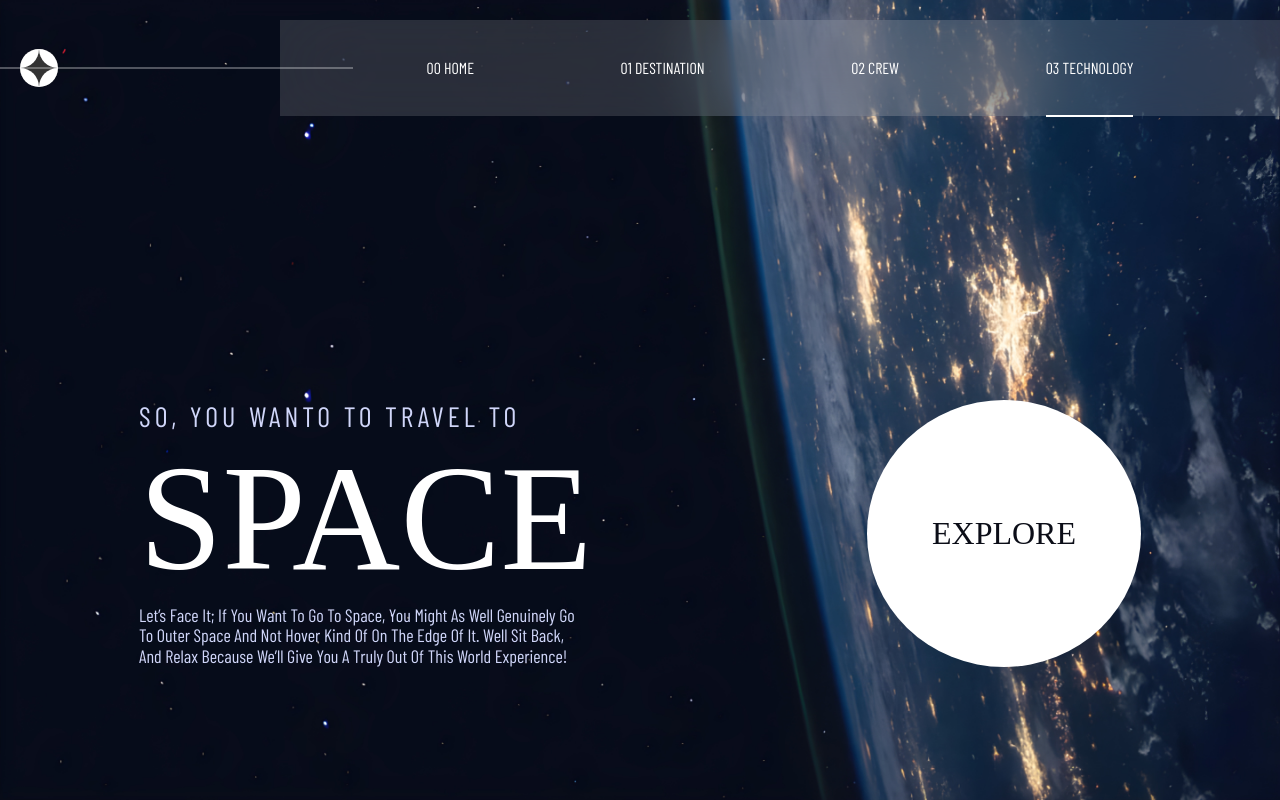
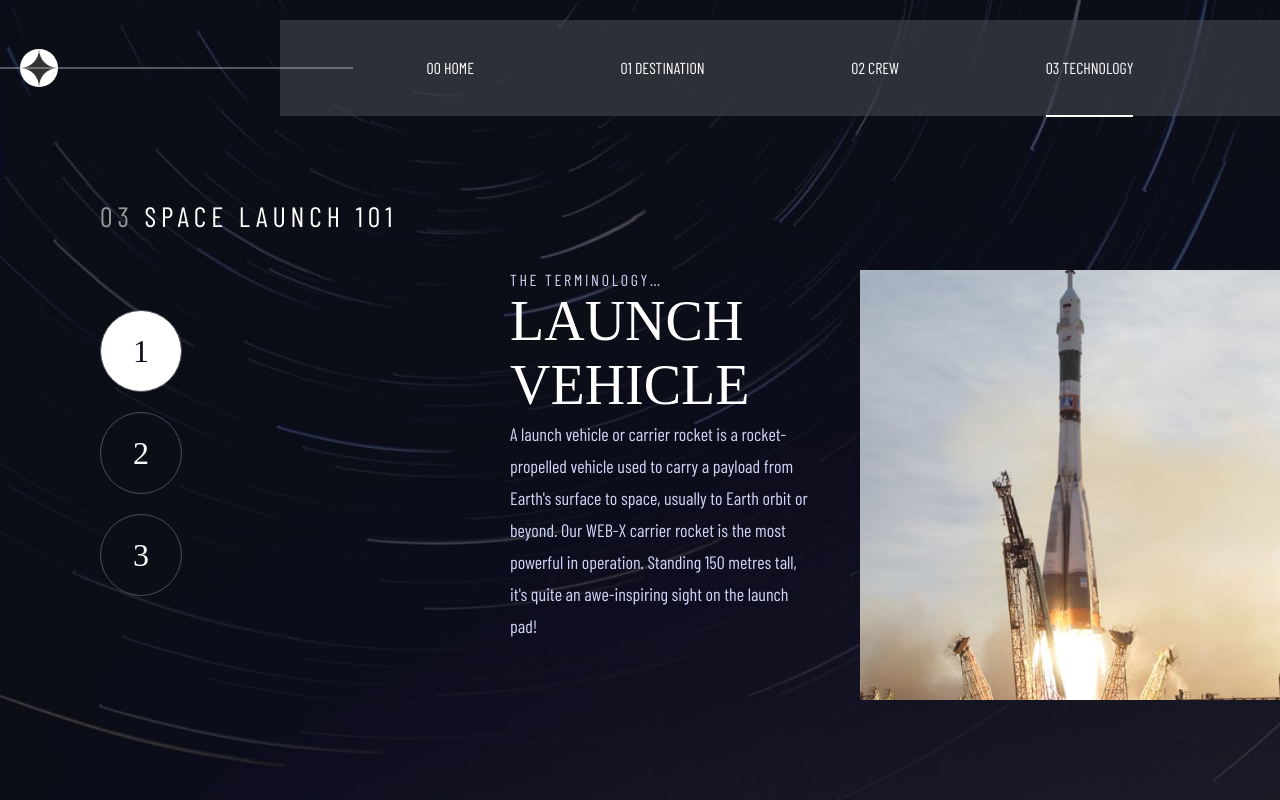
Before and after one commit to Fernando-uif/space-tourism, a React (Vite) app: page /technology/launch in a window 1280 px wide. Built offline with nearby package versions, Linux system fonts and the light colour scheme; a web font is replaced by a local one.

Commit message:
Add the technology page

```diff
--- a/src/routes/AppRouter.jsx
+++ b/src/routes/AppRouter.jsx
@@ -10,12 +10,12 @@ import {
   MoonPage,
   TitanPage,
 } from "../destination/pages/index";
+import { CrewOne, CrewTwo, CrewThree, CrewFour } from "../crew/pages/index";
 import {
-  CrewOne,
-  CrewTwo,
-  CrewThree,
-  CrewFour
-} from "../crew/pages/index";
+  LaunchPage,
+  SpaceCapsulePage,
+  SpaceportPage,
+} from "../technology/page/index";
 
 export const AppRouter = () => {
   return (
@@ -35,7 +35,11 @@ export const AppRouter = () => {
           <Route path={"titan"} element={<TitanPage />} />
           <Route path={"europa"} element={<EuropaPage />} />
         </Route>
-        <Route path={"technology"} element={<TechnologyPage />} />
+        <Route path={"technology"} element={<TechnologyPage />}>
+          <Route path={"launch"} element={<LaunchPage />} />
+          <Route path={"capsule"} element={<SpaceCapsulePage />} />
+          <Route path={"port"} element={<SpaceportPage />} />
+        </Route>
       </Routes>
     </>
   );
--- a/src/sass/abstract/variables.scss
+++ b/src/sass/abstract/variables.scss
@@ -1,13 +1,15 @@
 // Colors
 $white: #fff;
+
 $whiteCircle: #979797;
-
 // Letter colors
 $letter-color: #d0d6f9;
 $circleLetter:#0B0D17;
 // Logo colors
 $firstLogoColor: #0b0d17;
 
+$secondLogoColor: #4c4e56;
+
 // Fonts
 $mainFont: "Barlow Condensed", sans-serif;
 $secondaryFont: "Bellefair", serif;
--- /dev/null
+++ b/src/sass/layout/navTechnology.scss
@@ -0,0 +1,35 @@
+@import "../abstract/variables.scss";
+
+.NavTechnology {
+  align-items: center;
+  color: $white;
+  display: flex;
+  flex-direction: column;
+  gap: 2rem;
+  justify-content: center;
+  left: 10rem;
+  position: absolute;
+  top: 10rem;
+  top: 31rem;
+  &__circle {
+    align-items: center;
+    border-radius: 50%;
+    border: 0.1rem solid $secondLogoColor;
+    color: $white;
+    cursor: pointer;
+    display: flex;
+    font-family: $secondaryFont;
+    font-size: 3.2rem;
+    height: 8rem;
+    justify-content: center;
+    text-decoration: none;
+    width: 8rem;
+  }
+  &__selected {
+    background-color: $white;
+    color: $circleLetter;
+  }
+  &__number {
+    opacity: unset;
+  }
+}
--- /dev/null
+++ b/src/sass/pages/technology/technology.scss
@@ -0,0 +1,30 @@
+@import "../../abstract/variables.scss";
+.technology {
+  &__img {
+    background-image: url("../../../assets/technology/background-technology-desktop.jpg");
+    width: 100vw;
+    height: 100vh;
+    background-size: cover;
+    position: relative;
+  }
+  &__title {
+    color: $white;
+    font-size: 2.8rem;
+    font-weight: 300;
+    font-family: $mainFont;
+    text-transform: uppercase;
+    position: absolute;
+    top:25%;
+    width: calc(100% - 10rem);
+    text-align: left;
+    margin-left: 10rem;
+    letter-spacing: .5rem;
+  }
+  &__number{
+    color:$whiteCircle;
+  }
+  &__destinations{
+    display: flex;
+
+  }
+}
--- /dev/null
+++ b/src/sass/pages/technology/technologyInfo.scss
@@ -0,0 +1,35 @@
+@import "../../abstract/variables.scss";
+
+.technologyInfo {
+  position: absolute;
+    display: flex;
+    top: 27rem;
+    left: 51rem;
+    gap: 5rem;
+    width: calc(100vw - 51rem);
+
+    justify-content: space-between;
+  &__img {
+    width: 42rem;
+  }
+  &__title {
+    font-family: $mainFont;
+    font-style: normal;
+    font-weight: 400;
+    font-size: 16px;
+    line-height: 19px;
+    letter-spacing: 2.7px;
+    color: $letter-color;
+    text-transform: uppercase;
+  }
+  &__technology {
+    font-size: 5.6rem;
+    color: $white;
+    font-family: $secondaryFont;
+  }
+  &__description {
+    color: $letter-color;
+    font-size: 1.8rem;
+    line-height: 3.2rem;
+  }
+}
--- /dev/null
+++ b/src/technology/page/LaunchPage.jsx
@@ -0,0 +1,25 @@
+import getImageUrl from "../../helpers/getImages";
+import "../../sass/pages/technology/technologyInfo.scss";
+
+export const LaunchPage = () => {
+  return (
+    <div className="technologyInfo">
+      <div>
+        <div className="technologyInfo__title">THE TERMINOLOGY…</div>
+        <div className="technologyInfo__technology">LAUNCH VEHICLE</div>
+        <div className="technologyInfo__description">
+          A launch vehicle or carrier rocket is a rocket-propelled vehicle used
+          to carry a payload from Earth's surface to space, usually to Earth
+          orbit or beyond. Our WEB-X carrier rocket is the most powerful in
+          operation. Standing 150 metres tall, it's quite an awe-inspiring sight
+          on the launch pad!
+        </div>
+      </div>
+      <img
+      className="technologyInfo__img"
+        src={getImageUrl("technology/image-launch-vehicle-portrait.jpg")}
+        alt=""
+      />
+    </div>
+  );
+};
--- /dev/null
+++ b/src/technology/page/SpaceCapsulePage.jsx
@@ -0,0 +1,7 @@
+import React from 'react'
+
+export const SpaceCapsulePage = () => {
+  return (
+    <div>SpaceCapsulePage</div>
+  )
+}
--- /dev/null
+++ b/src/technology/page/SpaceportPage.jsx
@@ -0,0 +1,7 @@
+import React from 'react'
+
+export const SpaceportPage = () => {
+  return (
+    <div>SpaceportPage</div>
+  )
+}
--- a/src/technology/page/TechnologyPage.jsx
+++ b/src/technology/page/TechnologyPage.jsx
@@ -1,7 +1,15 @@
-import React from 'react'
+import "../../sass/pages/technology/technology.scss";
+import { NavTechnology } from "../../ui/components/index";
 
 export const TechnologyPage = () => {
   return (
-    <div>TechnologyPage</div>
-  )
-}
+    <section className="technology">
+      <div className="technology__img">
+        <div className="technology__title">
+          <span className="technology__number">03</span> space launch 101
+        </div>
+        <NavTechnology />
+      </div>
+    </section>
+  );
+};
--- /dev/null
+++ b/src/technology/page/index.js
@@ -0,0 +1,3 @@
+export { LaunchPage } from "./LaunchPage";
+export { SpaceCapsulePage } from "./SpaceCapsulePage";
+export { SpaceportPage } from "./SpaceportPage";
--- /dev/null
+++ b/src/ui/components/NavTechnology.jsx
@@ -0,0 +1,24 @@
+import { NavLink, Outlet } from "react-router-dom";
+import "../../sass/layout/navTechnology.scss";
+
+export const NavTechnology = () => {
+  return (
+    <>
+      <div className="NavTechnology">
+        <NavLink
+          className="NavTechnology__circle NavTechnology__selected"
+          to="launch"
+        >
+          <span className="NavTechnology__number">1</span>
+        </NavLink>
+        <NavLink className="NavTechnology__circle" to="capsule">
+          <span className="NavTechnology__number">2</span>
+        </NavLink>
+        <NavLink className="NavTechnology__circle" to="port">
+          <span className="NavTechnology__number">3</span>
+        </NavLink>
+      </div>
+      <Outlet />
+    </>
+  );
+};
--- a/src/ui/components/index.js
+++ b/src/ui/components/index.js
@@ -1,3 +1,4 @@
+export { NavTechnology } from "./NavTechnology";
 export { NavBar } from "./NavBar";
 export { NavCrew } from "./NavCrew";
 export { NavPlanet } from "./NavPlanet";
```
